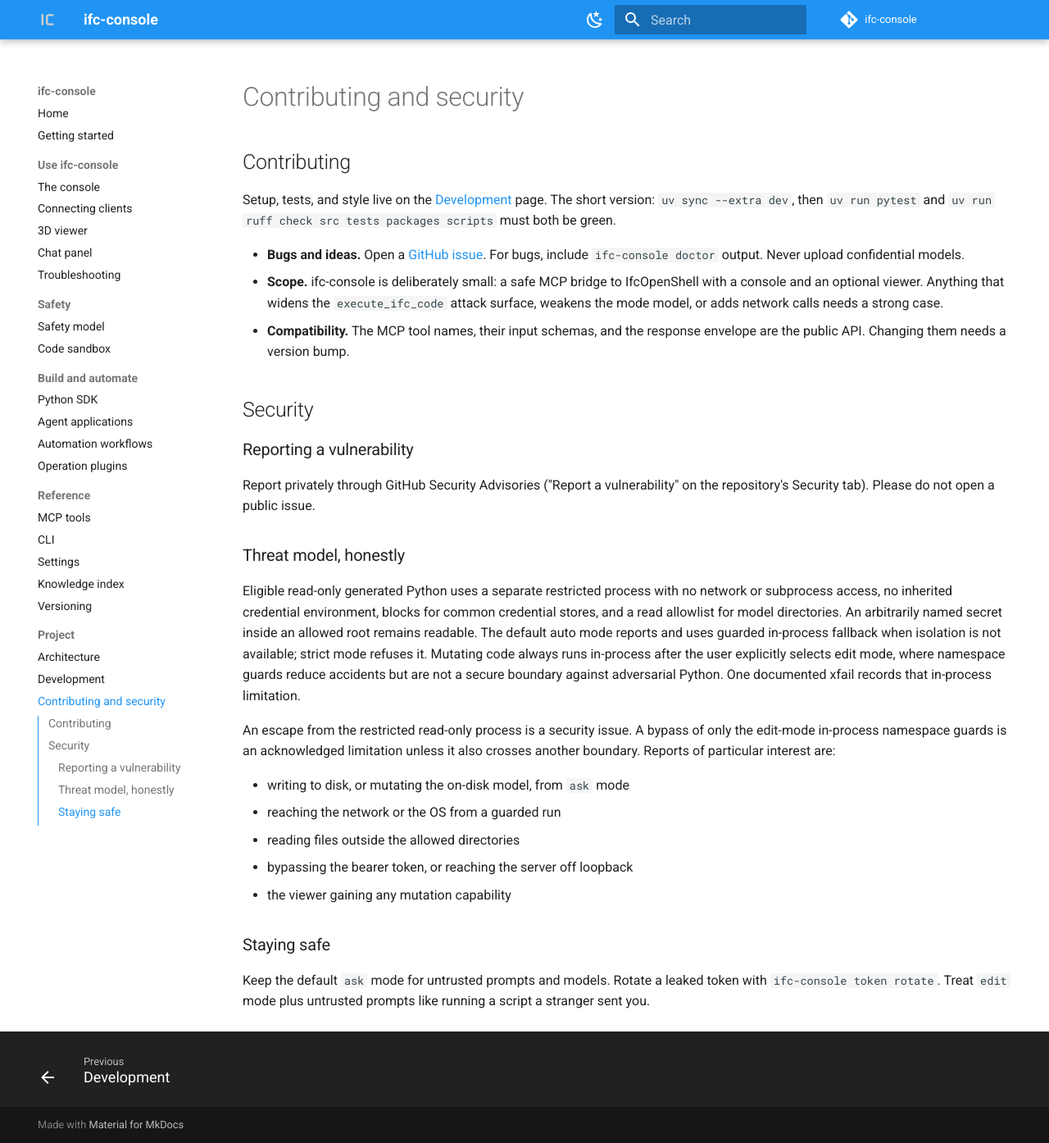
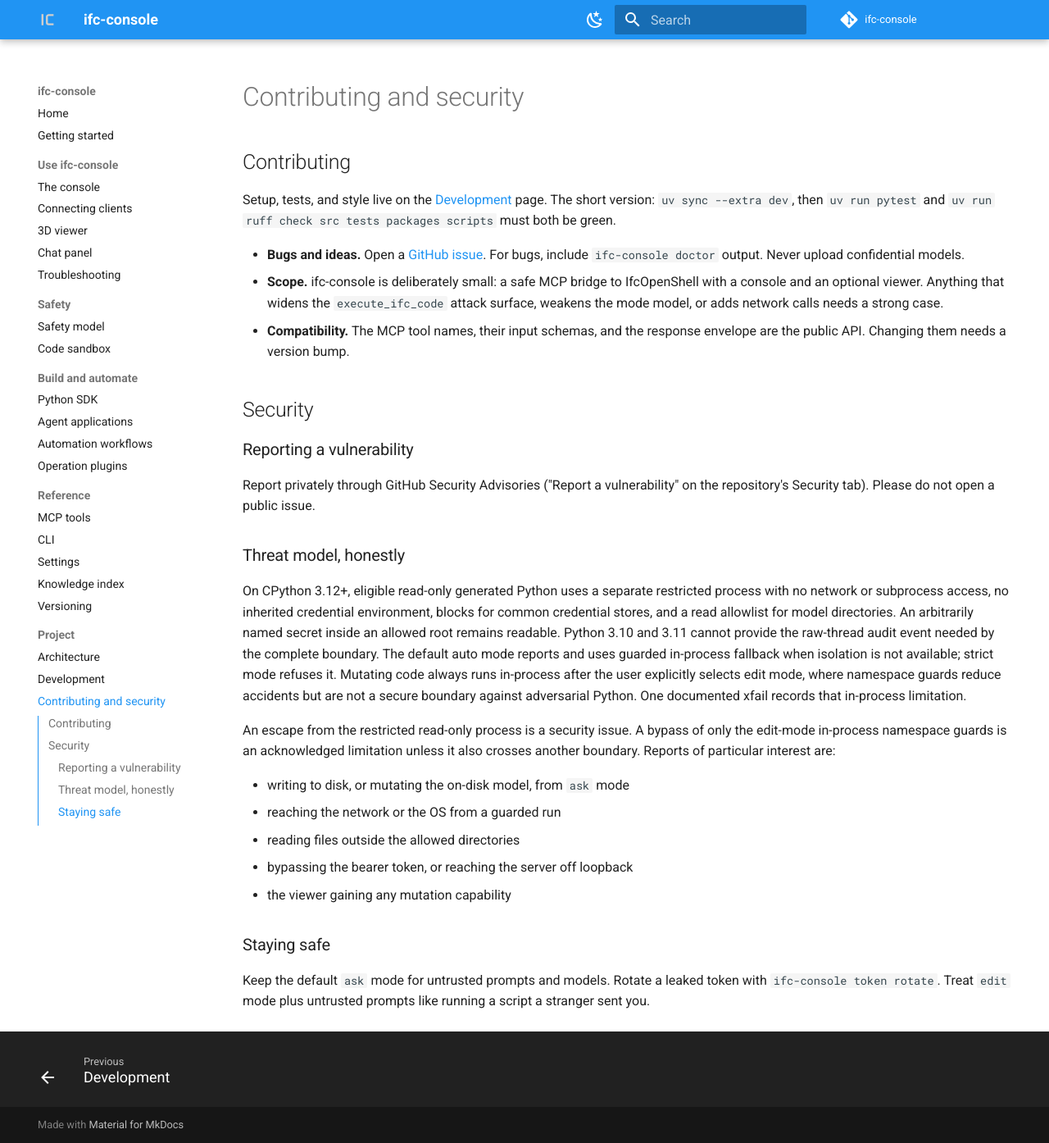
Before and after one commit to nbharathik/ifc-console, an MkDocs documentation site: the page built from docs/contributing.md, in a window 1280 px wide and 1394 px high. Shown: the whole window at 82% size. Built offline with MkDocs 1.6.1 and Material for MkDocs 9.7.7, drawn with Linux system fonts in a browser that asks for light colours; comment, search, counter and statistics services are not loaded.

Commit message:
update sandbox isolation checks for Python versions

```diff
--- a/docs/contributing.md
+++ b/docs/contributing.md
@@ -25,15 +25,17 @@ the repository's Security tab). Please do not open a public issue.
 
 ### Threat model, honestly
 
-Eligible read-only generated Python uses a separate restricted process with no
-network or subprocess access, no inherited credential environment, blocks for
-common credential stores, and a read allowlist for model directories. An
-arbitrarily named secret inside an allowed root remains readable. The default
-auto mode reports and uses guarded in-process fallback when isolation is not
-available; strict mode refuses it. Mutating code always runs in-process after
-the user explicitly selects edit mode, where namespace guards reduce accidents
-but are not a secure boundary against adversarial Python. One documented xfail
-records that in-process limitation.
+On CPython 3.12+, eligible read-only generated Python uses a separate restricted
+process with no network or subprocess access, no inherited credential
+environment, blocks for common credential stores, and a read allowlist for
+model directories. An arbitrarily named secret inside an allowed root remains
+readable. Python 3.10 and 3.11 cannot provide the raw-thread audit event needed
+by the complete boundary. The default auto mode reports and uses guarded
+in-process fallback when isolation is not available; strict mode refuses it.
+Mutating code always runs in-process after the user explicitly selects edit
+mode, where namespace guards reduce accidents but are not a secure boundary
+against adversarial Python. One documented xfail records that in-process
+limitation.
 
 An escape from the restricted read-only process is a security issue. A bypass
 of only the edit-mode in-process namespace guards is an acknowledged limitation
```
Also changed, not shown: CHANGELOG.md (+3 -0 lines), README.md (+7 -4 lines), docs/getting-started.md (+3 -1 lines), docs/safety.md (+3 -1 lines), docs/sandbox.md (+7 -1 lines), docs/troubleshooting.md (+4 -3 lines), 3 other files.
